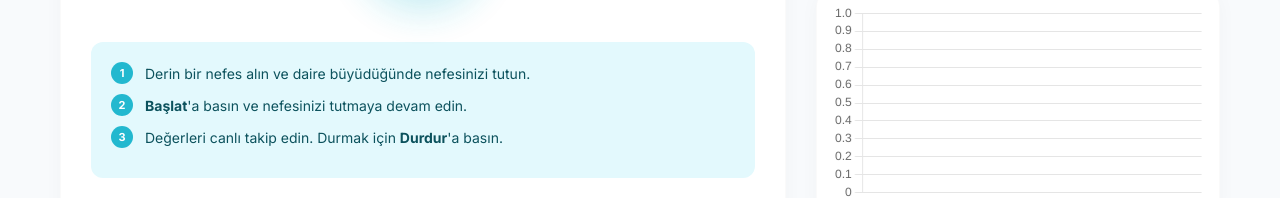
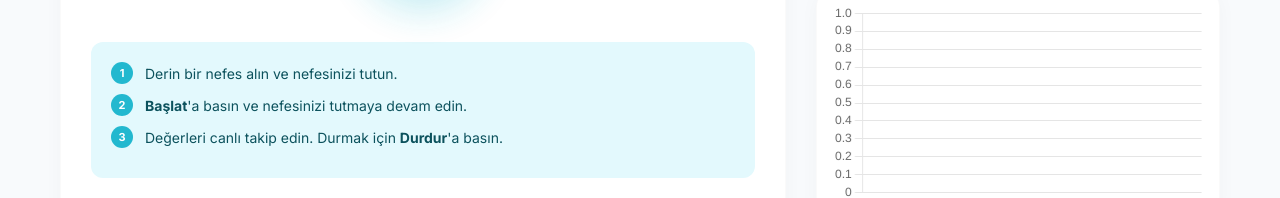
Before and after one commit to aysungundogdu/akciger_testi, a plain HTML site: page index.html in a window 1280 px wide. Shown: the part 394-592 px from the top of the page. Drawn offline with nearby package versions, Linux system fonts and the light colour scheme.

Commit message:
Update index.html

```diff
--- a/index.html
+++ b/index.html
@@ -248,7 +248,7 @@
         </div>
 
         <div class="how-to-box">
-          <div class="step-item"><div class="step-num">1</div> <span data-i18n="test-step-1">Derin bir nefes alın ve daire büyüdüğünde nefesinizi tutun.</span></div>
+          <div class="step-item"><div class="step-num">1</div> <span data-i18n="test-step-1">Derin bir nefes alın ve nefesinizi tutun.</span></div>
           <div class="step-item"><div class="step-num">2</div> <span data-i18n="test-step-2"><b>Başlat</b>'a basın ve nefesinizi tutmaya devam edin.</span></div>
           <div class="step-item"><div class="step-num">3</div> <span data-i18n="test-step-3">Değerleri canlı takip edin. Durmak için <b>Durdur</b>'a basın.</span></div>
         </div>
```
